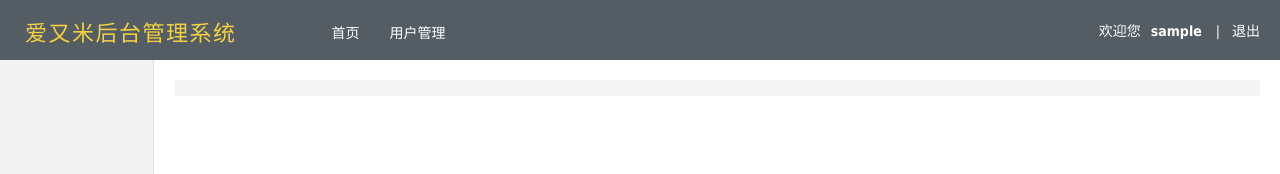
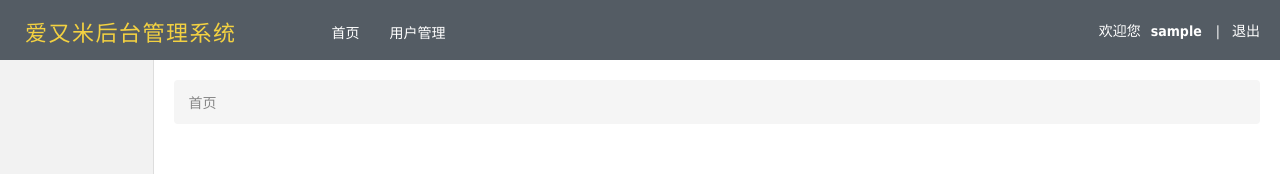
Before and after one commit to whoby/cms-cli-vue2, a Vue app: page /page in a window 1280 px wide. Shown: the top 174 px of the page. Built offline with nearby package versions, Linux system fonts and the light colour scheme; sample sign-in values are in the browser's storage.

Commit message:
* [vue] breadcrumb style modify

```diff
--- a/src/module/common/breadcrumb.vue
+++ b/src/module/common/breadcrumb.vue
@@ -1,6 +1,6 @@
 <template>
     <div class="breadcrumb">
-        <span v-for="(item, i) in breadNames" :key="i">{{ item }}<i class="part" v-if="i !== breadNames.length-1">/</i></span>
+        首页<span v-for="(item, i) in breadNames" :key="i"><i class="separator">/</i>{{ item }}</span>
     </div>
 </template>
 <script>
@@ -51,14 +51,15 @@ export default {
 </script>
 <style lang="scss">
 .breadcrumb {
-    padding: 8px 15px;
+    padding: 12px 15px;
     margin-bottom: 20px;
     list-style: none;
     background-color: #f5f5f5;
     border-radius: 4px;
+    color: rgba(0, 0, 0, 0.45);
     font-size: 14px;
-    .part {
-        margin: 0 6px;
+    .separator {
+        margin: 0 8px;
         font-style: normal;
     }
 }
```
